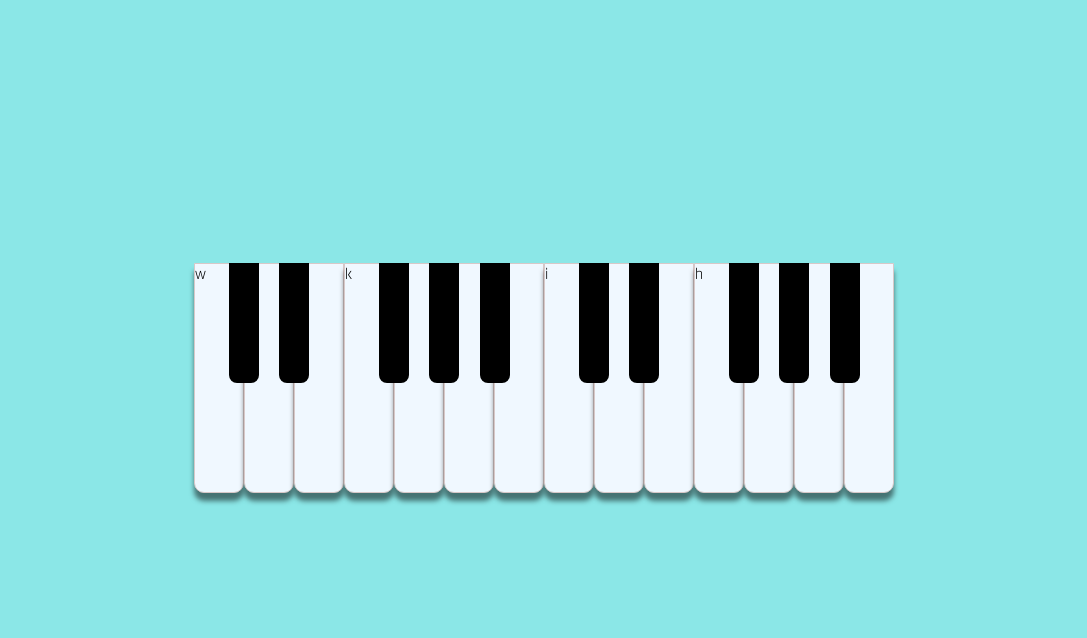
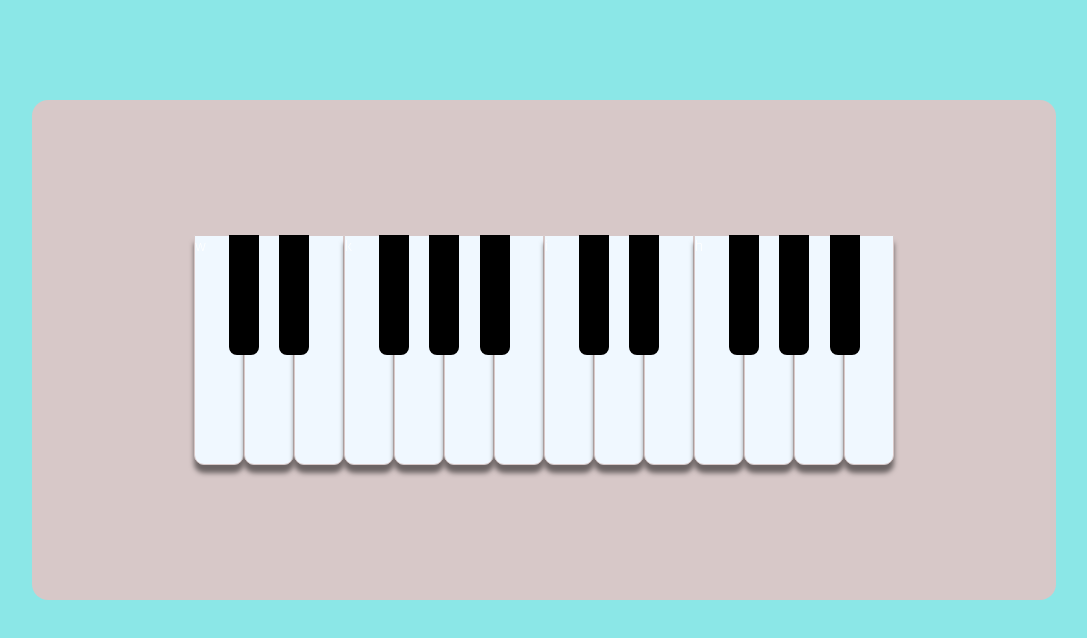
Before and after one commit to shivam-K-u-m-a-r/keyboard, a plain HTML site: page index.html in a window 1280 px wide. Shown: the whole page, without its empty margins (96-1183 px from the left). Drawn offline with Linux system fonts and the light colour scheme; a web font is replaced by a local one.

Commit message:
modified style

```diff
--- a/style.css
+++ b/style.css
@@ -13,9 +13,12 @@ body {
     display: flex;
     align-items: center;
     justify-content: center;
-    margin: 10% 0 2% 0;
+    margin: auto;
+    margin-top: 100px;
     height: 500px;
-    width: 100%;
+    width: 80%;
+    background-color: #d7c8c8;
+    border-radius: 1rem;
     /* position: relative; */
 }
 
@@ -33,6 +36,7 @@ body {
     border-bottom-right-radius: 10px;
     box-shadow: 0 8px 5px rgba(0, 0, 0, 0.5);
     /* display: inline-block; */
+    color: #fff;
 }
 
 .black {
@@ -41,6 +45,7 @@ body {
     width: 30px;
     border-bottom-left-radius: 8px;
     border-bottom-right-radius: 8px;
+    color: #000;
     /* position: absolute; */
 }
 
```
